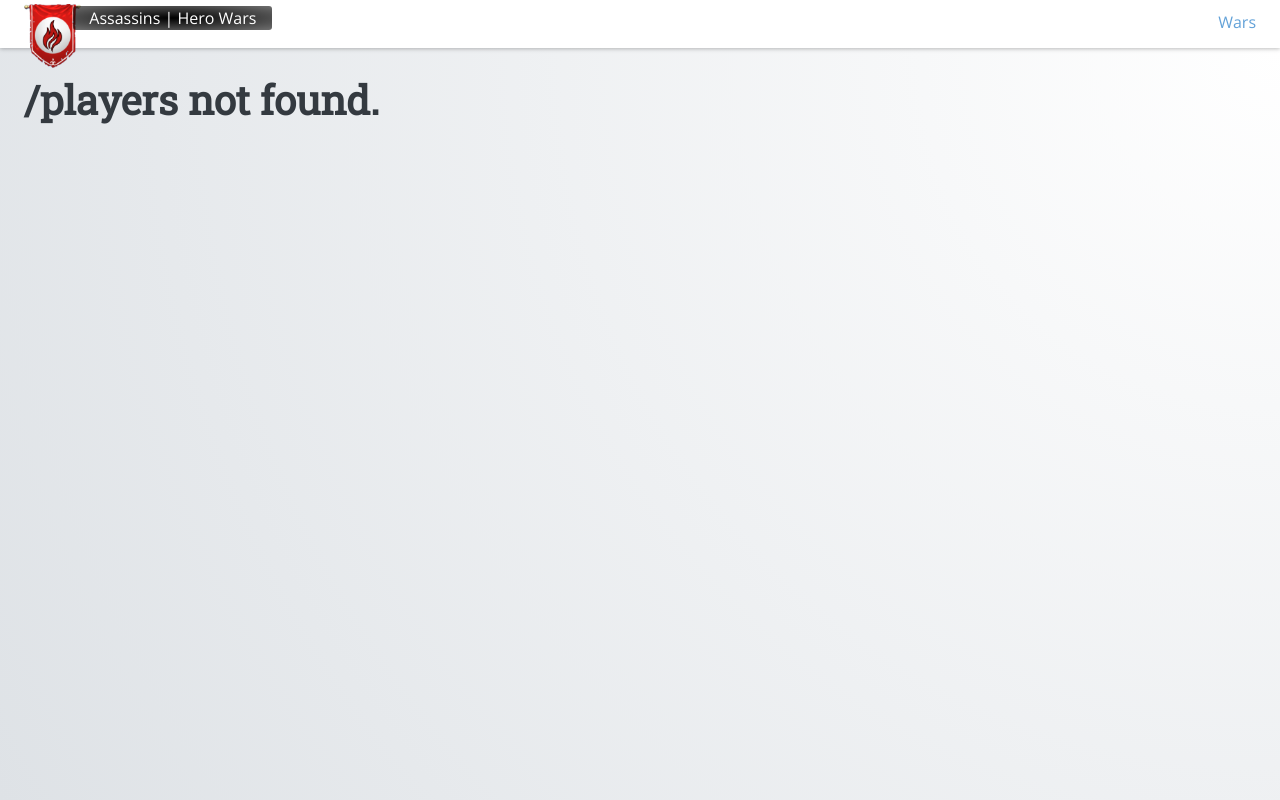
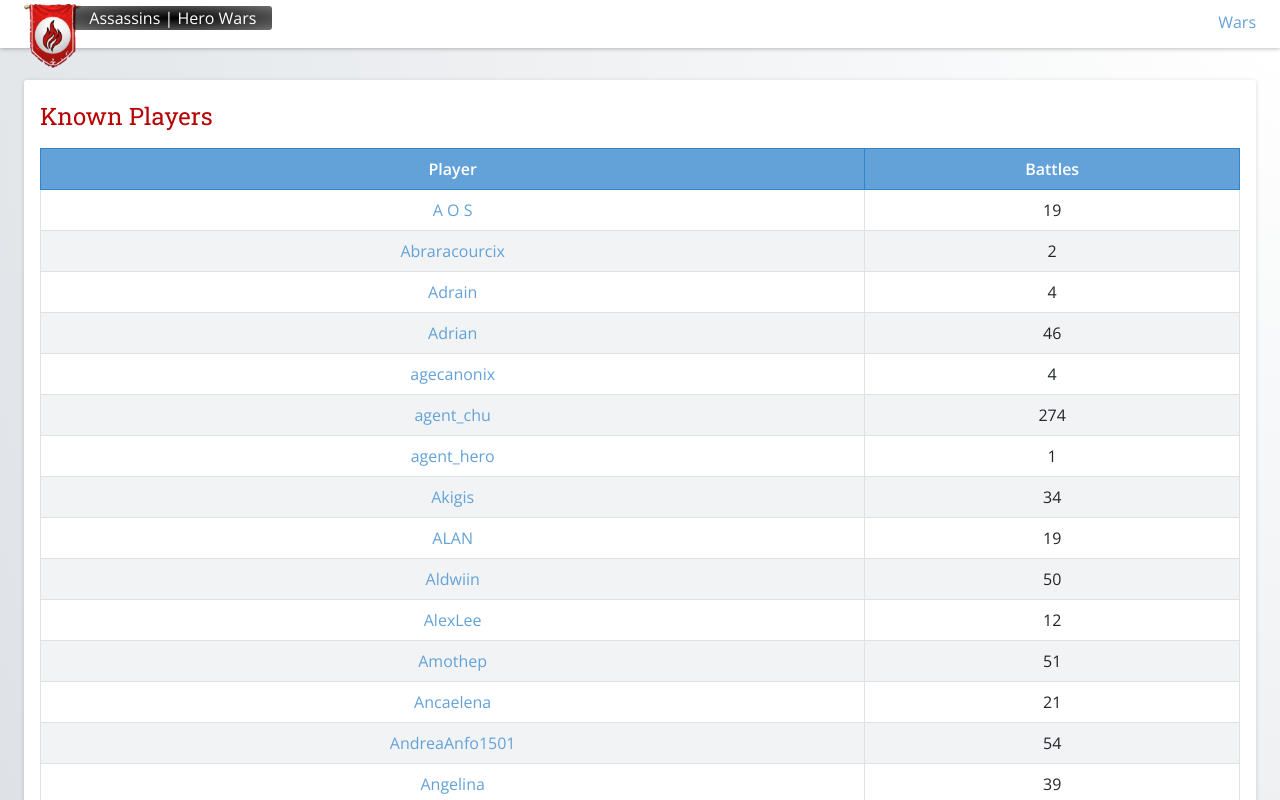
Before and after one commit to lrcrews/HeroWars, a React (Create React App) app: page /players in a window 1280 px wide. Before the commit this address had no page. Built offline with nearby package versions, Linux system fonts and the light colour scheme.

Commit message:
add 'Players' page with full list of known players

```diff
--- a/src/App.tsx
+++ b/src/App.tsx
@@ -11,6 +11,7 @@ import GuildWars from './guild-wars/GuildWars';
 import Home from './home/Home';
 import PageNotFound from './404/PageNotFound';
 import Player from './players/Player';
+import Players from './players/Players';
 import SiteHeader from './site-header/SiteHeader';
 import Titans from './tools/titans/Titans';
 import Tournaments from './tournaments/Tournaments';
@@ -58,6 +59,9 @@ const App: React.FC = () => {
               <Guild allGuilds={guilds} selectedGuildId={Number.parseInt(match.params.id)} wars={guildWars} />
             )}
           />
+          <Route exact path="/players">
+            <Players wars={guildWars} />
+          </Route>
           <Route
             path="/players/:name"
             render={({ match }: PlayerMatchProps): JSX.Element => (
--- a/src/home/Home.tsx
+++ b/src/home/Home.tsx
@@ -16,6 +16,11 @@ const Home: React.FC = () => {
           <li>
             <Link to="/guild-wars">
               <button>Guild Wars</button>
+            </Link>
+          </li>
+          <li>
+            <Link to="/players">
+              <button>Players</button>
             </Link>
           </li>
           <li>
--- /dev/null
+++ b/src/players/Players.tsx
@@ -0,0 +1,65 @@
+import React, { useEffect, useState } from 'react';
+
+import * as _ from 'lodash';
+
+import { Link } from 'react-router-dom';
+
+import { GuildWar } from '../models/guild-war';
+
+// import './Players.scss';
+
+interface PlayersProps {
+  wars: Array<GuildWar>;
+}
+
+const Players: React.FC<PlayersProps> = (props) => {
+  const { wars } = props;
+
+  const [knownPlayersHash, setKnownPlayersHash] = useState<{ [key: string]: number }>({});
+
+  useEffect(() => {
+    if (!_.isEmpty(wars)) {
+      const knownPlayers: { [key: string]: number } = {};
+      _.each(wars, (war) => {
+        _.each(war.battles, (battle) => {
+          const attacker = battle.attacker.name;
+          const defender = battle.defender.name;
+          knownPlayers[attacker] ? (knownPlayers[attacker] += 1) : (knownPlayers[attacker] = 1);
+          knownPlayers[defender] ? (knownPlayers[defender] += 1) : (knownPlayers[defender] = 1);
+        });
+      });
+      setKnownPlayersHash(knownPlayers);
+    }
+  }, [wars]);
+
+  return (
+    <section id="players-index-page">
+      <div className="tile">
+        <div className="font-subtitle table-title">Known Players</div>
+        <table className="tool-table narrow">
+          <thead>
+            <tr>
+              <th>Player</th>
+              <th>Battles</th>
+            </tr>
+          </thead>
+          <tbody>
+            {_.sortBy(Object.keys(knownPlayersHash), (key) => key.toUpperCase()).map((name) => {
+              return (
+                <tr key={name}>
+                  <td>
+                    <Link to={`/players/${name}`}>
+                      <div className="display-text">{name}</div>
+                    </Link>
+                  </td>
+                  <td>{knownPlayersHash[name]}</td>
+                </tr>
+              );
+            })}
+          </tbody>
+        </table>
+      </div>
+    </section>
+  );
+};
+export default Players;
--- a/src/routes.ts
+++ b/src/routes.ts
@@ -2,6 +2,7 @@ import Guild from './guilds/Guild';
 import GuildWars from './guild-wars/GuildWars';
 import Home from './home/Home';
 import Player from './players/Player';
+import Players from './players/Players';
 import Titans from './tools/titans/Titans';
 import Tournaments from './tournaments/Tournaments';
 
@@ -19,6 +20,10 @@ const routes = [
     component: Home,
   },
   {
+    path: '/players',
+    component: Players,
+  },
+  {
     path: '/players/:name',
     component: Player,
   },
```
